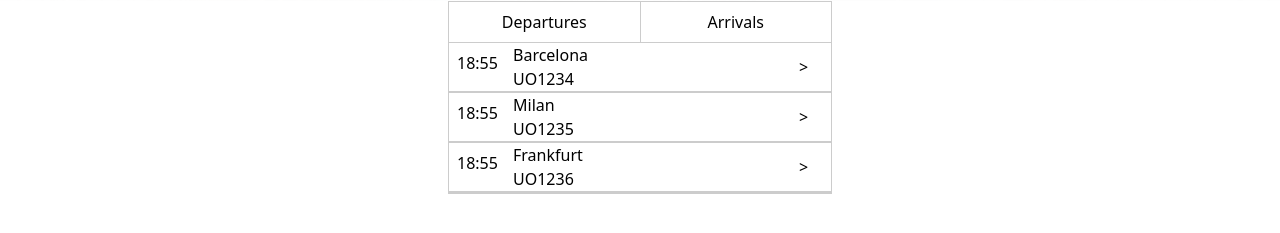
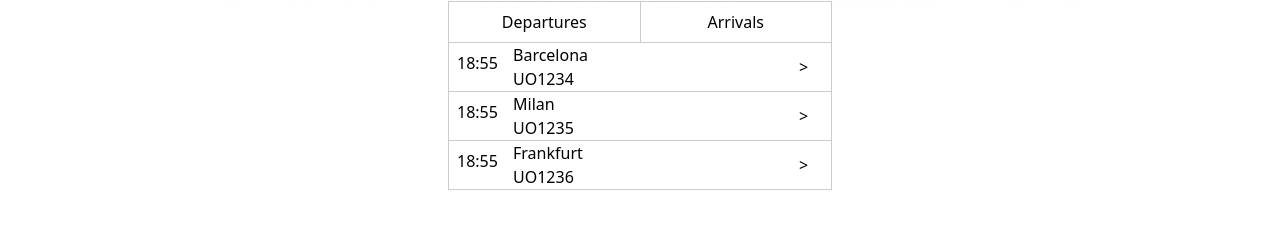
Before and after one commit to kristijan-pajtasev/vue-airport-mobile-site, a Vue app: page / in a window 1280 px wide. Shown: the part 255-488 px from the top of the page. Built offline with nearby package versions, Linux system fonts and the light colour scheme; the HTML template or start-up script is replaced by a standard one.

Commit message:
fixed border

```diff
--- a/src/components/Flights/FlightsComponent.vue
+++ b/src/components/Flights/FlightsComponent.vue
@@ -39,8 +39,10 @@ const flights: Ref<Array<FlightsType>> = ref([
       Arrivals
     </button>
   </div>
-  <div v-for="flight in flights" class="border border-[#cccccc] border-t-0">
-    <div class="flex border-b border-b-[#cccccc]">
+  <div v-for="(flight, index) in flights" :key="flight.id"
+       class="border border-[#cccccc] border-t-0"
+       :class="{'border-b-0': index === flights.length - 1}">
+    <div class="flex">
       <div class="w-[4rem] p-[0.5rem]">{{ flight.time }}</div>
       <div class="flex-[1]">
         <div>{{ flight.destination }}</div>
```
Lines whose indentation alone changed are shown as unchanged.
